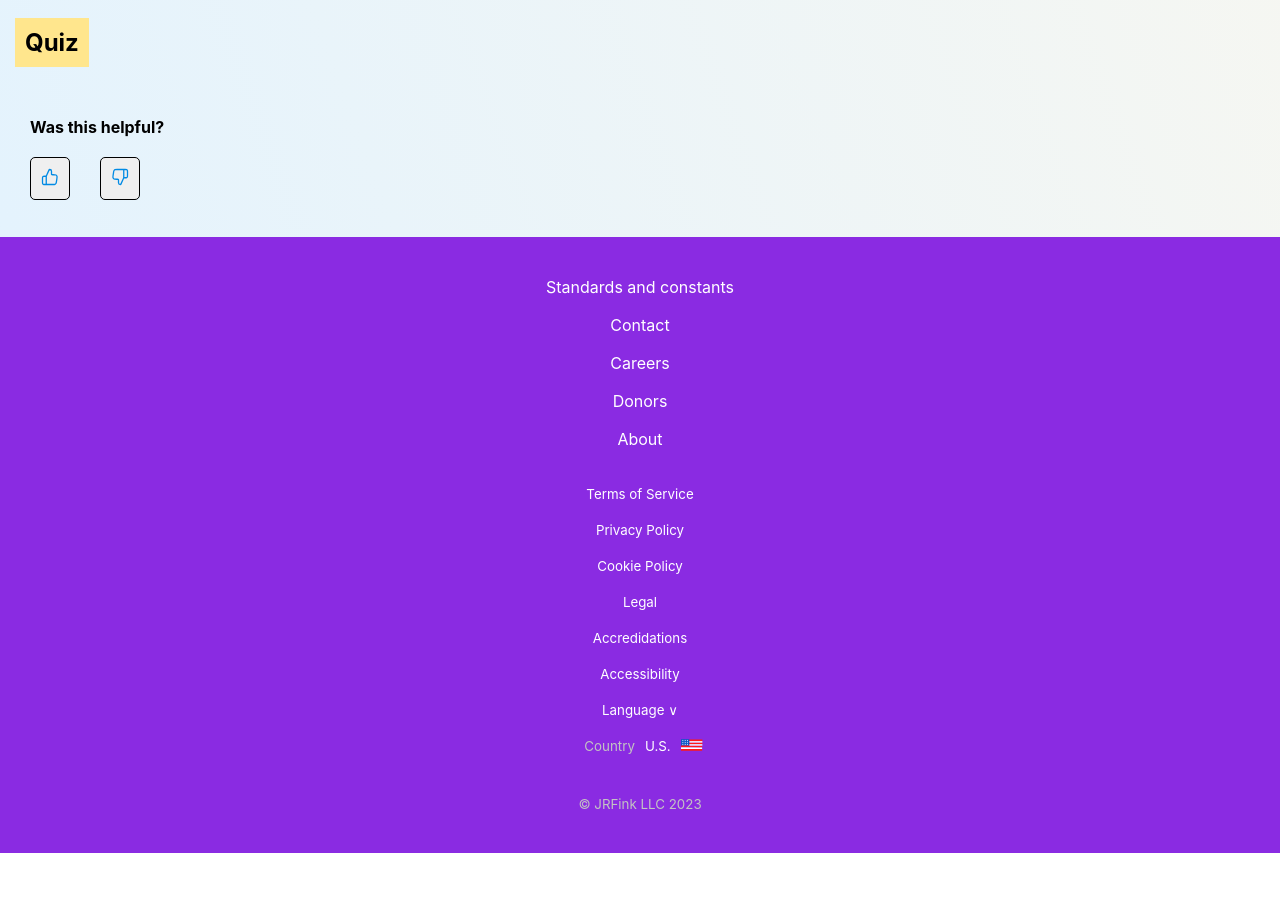
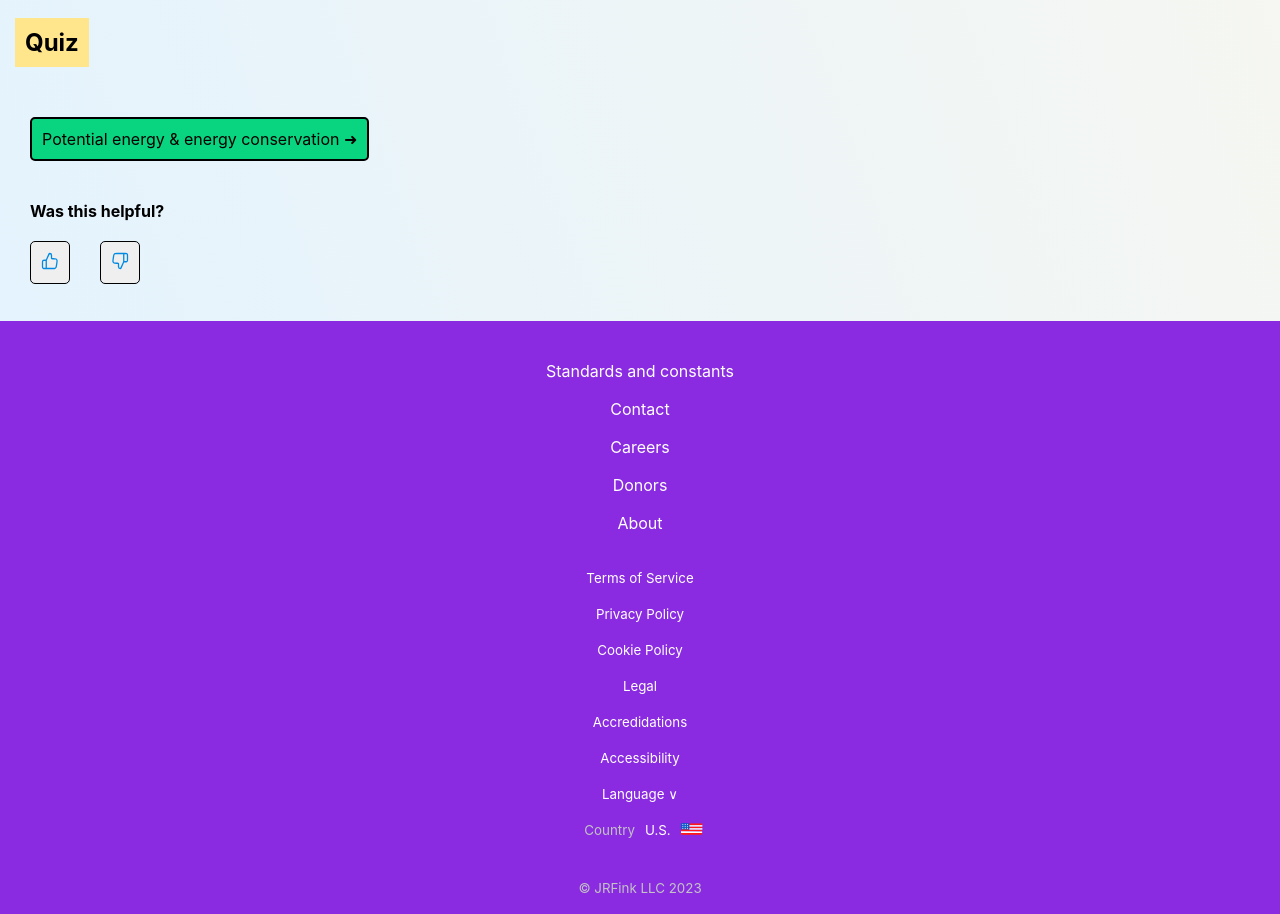
Before and after one commit to JRFink/jrfphyspagesnew, a Next.js app: page /education/gp1/wke in a window 1280 px wide. Shown: the part 2068-2982 px from the top of the page. Before the commit the page ends 2921 px from the top, so only its background shows below. Built offline with nearby package versions, Linux system fonts and the light colour scheme.

Commit message:
Update index.tsx

```diff
--- a/pages/education/gp1/wke/index.tsx
+++ b/pages/education/gp1/wke/index.tsx
@@ -71,6 +71,10 @@ const Wke = () => {
             <br></br>
             <OnedmQz />
             <br />
+            <br />
+            <Link href="/education/gp1/pu" className={style.backtoLink}>Potential energy &#38; energy conservation &#10140;</Link>
+             <br />
+             <br />
             <Helpful />
         </>
     );
```
